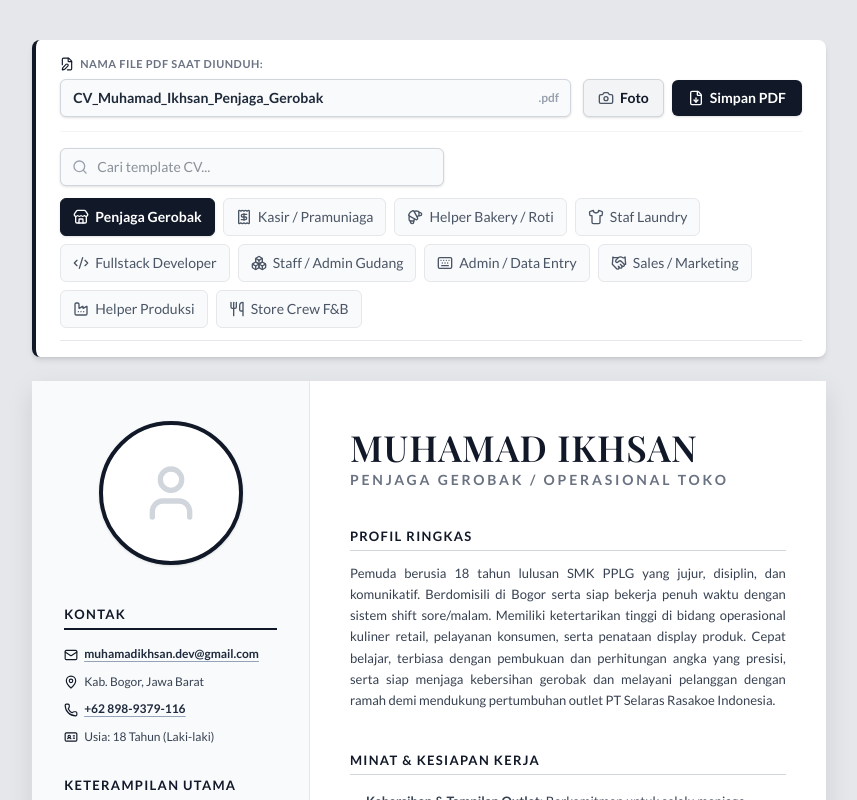
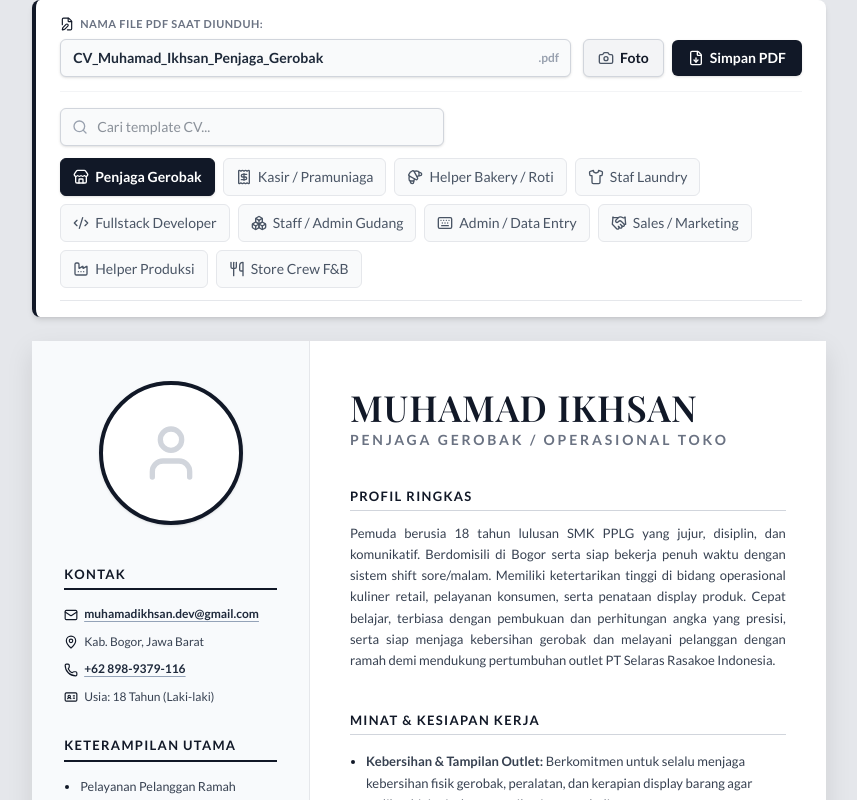
Before and after one commit to muhamadikhsandev/cervia, a Vue app: page / in a window 1280 px wide. Shown: the top 800 px of the page, without its empty margins (211-1068 px from the left). Built offline with nearby package versions, Linux system fonts and the light colour scheme.

Commit message:
refaktor to vue 2 padding abu

```diff
--- a/src/App.vue
+++ b/src/App.vue
@@ -104,7 +104,7 @@ document.title = pdfFileName.value;
 </script>
 
 <template>
-  <div class="py-4 md:py-10 font-lato min-h-screen bg-gray-200">
+  <div class="font-lato min-h-screen bg-gray-200">
     <div class="w-full max-w-[210mm] mx-auto bg-white p-4 rounded-lg shadow-md mb-6 flex flex-col gap-4 no-print border-l-4 border-cv-dark px-4 sm:px-6">
       <!-- BARIS ATAS: INPUT NAMA FILE PDF DAN TOMBOL AKSI -->
       <div class="flex flex-col md:flex-row justify-between items-start md:items-end gap-3 border-b border-gray-100 pb-3.5">
@@ -179,7 +179,7 @@ document.title = pdfFileName.value;
     </div>
 
     <!-- AREA UTAMA PENAMPIL TEMPLATE CV -->
-    <div class="w-full flex justify-center px-2 sm:px-4">
+    <div class="w-full flex justify-center px-0">
       <div class="cv-wrapper flex flex-col md:flex-row relative w-full max-w-[210mm] bg-white shadow-lg">
         <component :is="activeComponent" :photo-src="photoSrc" />
       </div>
--- a/src/global.css
+++ b/src/global.css
@@ -55,6 +55,7 @@ body {
 .cv-wrapper {
     width: 100%;
     max-width: 210mm;
+    height: 297mm;
     min-height: 297mm;
     margin: 0 auto;
     background: white;
```
